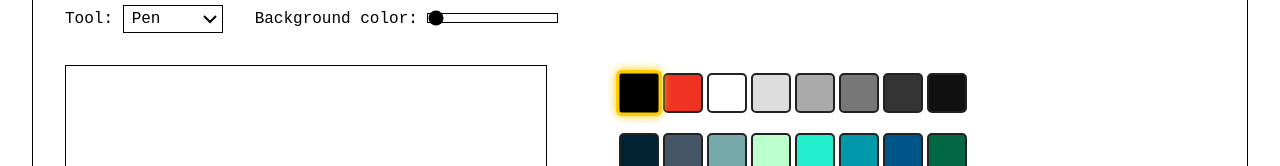
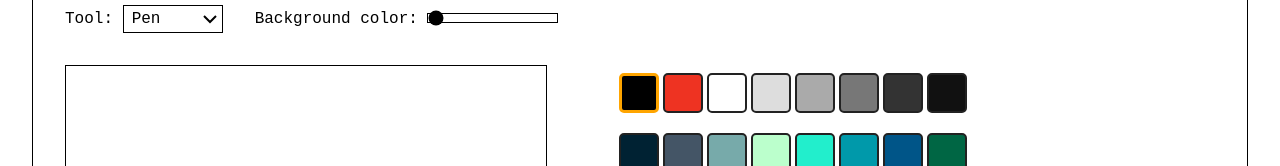
Before and after one commit to pilcrowonpaper/gdg2025, a website built with Vite: page game/sprites/index.html in a window 1280 px wide. Shown: the part 388-554 px from the top of the page. Built offline with nearby package versions, Linux system fonts and the light colour scheme; what @oslojs/encoding would draw is missing.

Commit message:
パレットの枠変更

```diff
--- a/game/sprites/style.css
+++ b/game/sprites/style.css
@@ -111,7 +111,5 @@ a:hover {
 }
 
 #color-picker input[type="radio"]:checked {
-	border: solid 3px #ffcc00;
-	box-shadow: 0 0 8px #ffcc00;
-	transform: scale(1.15);
+	border: solid 3px orange;
 }
```
